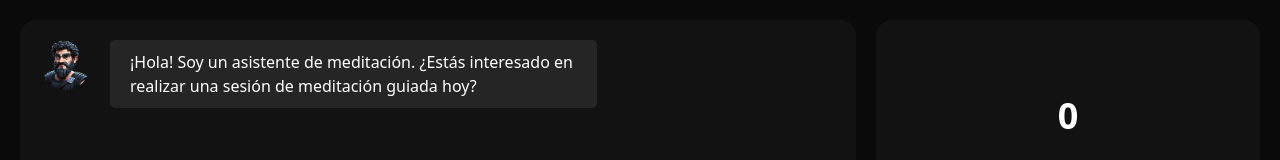
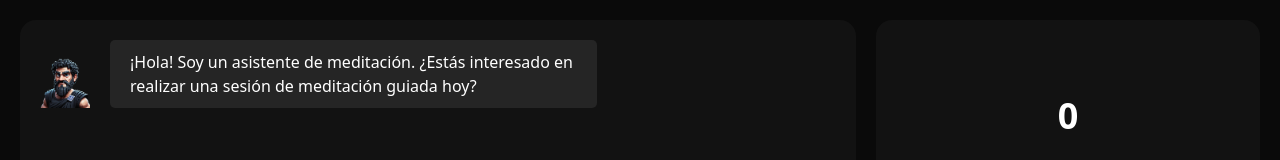
Before and after one commit to CodeVerseInc/mindflow, a Next.js app: page / in a window 1280 px wide. Shown: the top 160 px of the page. Built offline with nearby package versions, Linux system fonts and the light colour scheme.

Commit message:
feat(message): align avatar at the bottom of container and remove border radius

```diff
--- a/src/app/globals.css
+++ b/src/app/globals.css
@@ -19,10 +19,10 @@
   display: flex;
   gap: 20px;
   max-width: 95%;
+  align-items: end;
 }
 
 .message-avatar {
-  border-radius: 999px;
   flex-shrink: 0;
   width: 50px;
   height: 50px;
```
